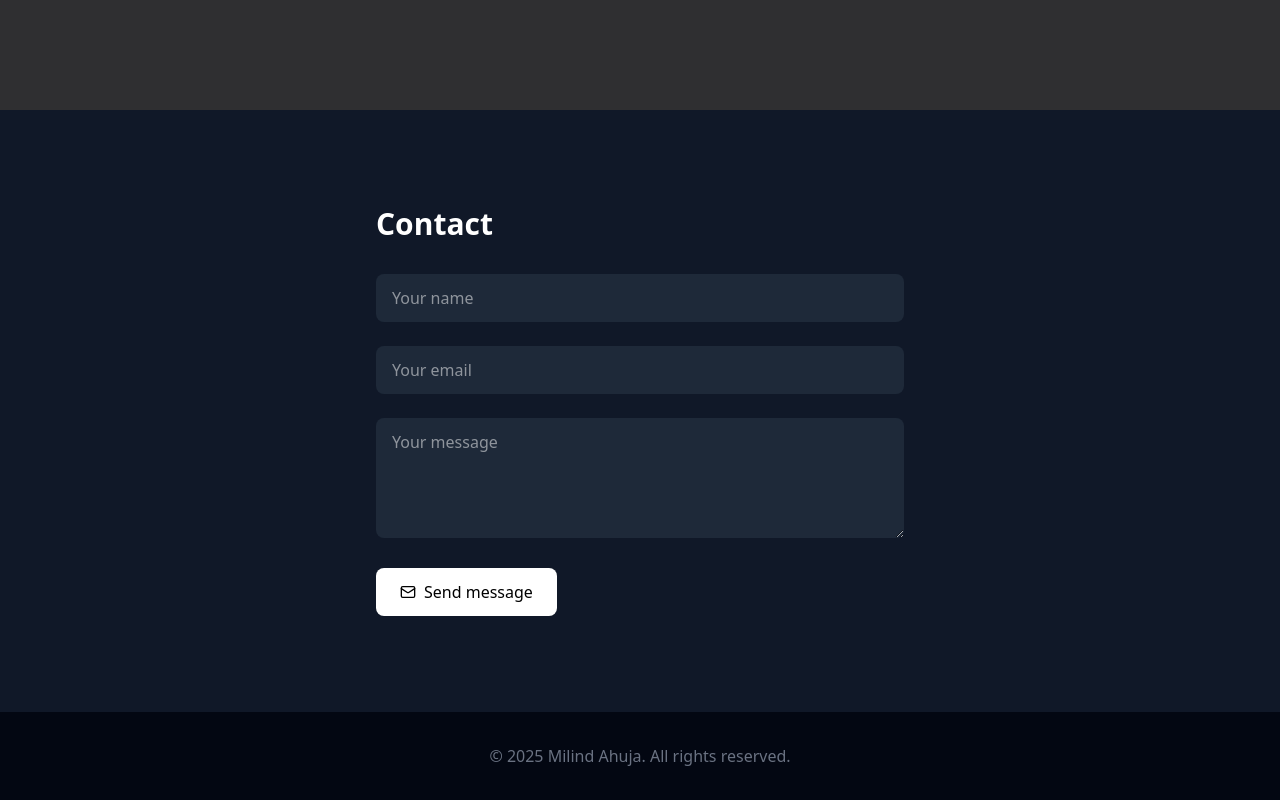
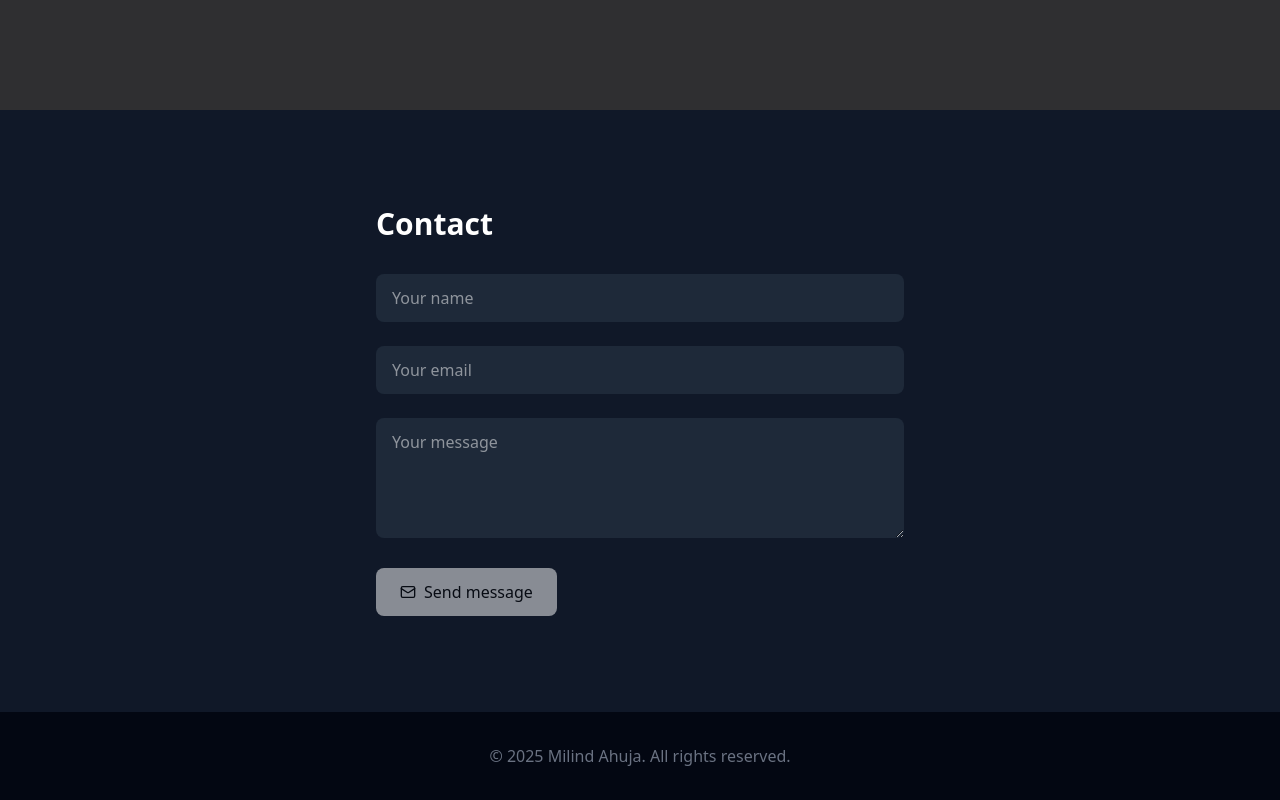
Before and after one commit to milindahuja/my-vue-portfolio, a Vue app: page / in a window 1280 px wide. Shown: the part 2494-3294 px from the top of the page. Built offline with nearby package versions, Linux system fonts and the light colour scheme; no server answers.

Commit message:
Update submit button in ContactSection to disable

```diff
--- a/src/components/ContactSection.vue
+++ b/src/components/ContactSection.vue
@@ -15,7 +15,7 @@
         <textarea v-model="message" placeholder="Your message" rows="4"
           class="w-full bg-gray-800 text-white px-4 py-3 rounded-lg focus:outline-none focus:ring-2 focus:ring-white"></textarea>
 
-        <button type="submit" :disabled="loading"
+        <button type="submit" :disabled="loading || !name.trim() || !email.trim() || !message.trim()"
           class="flex items-center bg-white text-black px-6 py-3 rounded-lg font-medium hover:bg-gray-200 transition disabled:opacity-50">
          <Mail class="w-4 h-4 mr-2" /> {{ loading ? 'Sending...' : 'Send message' }}
         </button>
```
